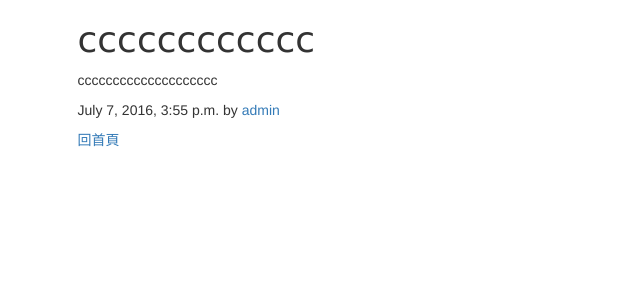
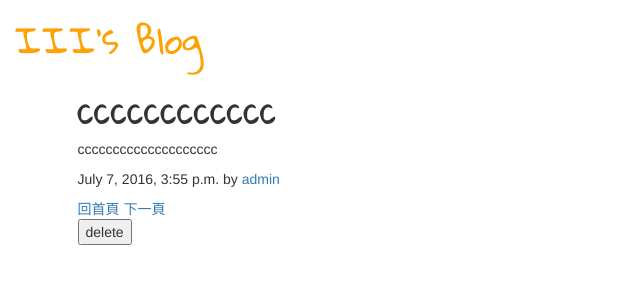
Before and after one commit to chho33/Django-test, a Django app: page /blog/21 in a window 1280 px wide. Shown: the top 300 px of the page, without its empty margins (0-640 px from the left). Run offline with Django 3.2, Linux system fonts and the light colour scheme; data comes from the database, SQL or seed files in the repository; both versions use the stored data as it was after the commit; some libraries are stand-ins or nearby versions.

Commit message:
hi ab102

```diff
--- /dev/null
+++ b/blog/templates/404.html
@@ -0,0 +1 @@
+forbidden
--- /dev/null
+++ b/blog/templates/blog/base.html
@@ -0,0 +1,18 @@
+{% load staticfiles %}
+<html>
+    <head>
+        <title>III's blog</title>
+        <link rel="stylesheet" href="https://maxcdn.bootstrapcdn.com/bootstrap/3.3.5/css/bootstrap.min.css">
+        <link rel="stylesheet" href="https://maxcdn.bootstrapcdn.com/bootstrap/3.3.5/css/bootstrap-theme.min.css">
+		<link href="http://fonts.googleapis.com/css?family=Gloria+Hallelujah&effect=neon&subset=latin,latin-ext" rel="stylesheet" type="text/css">
+        <!--<link rel="stylesheet" href="/static/css/blog.css">-->
+        <link rel="stylesheet" href="{% static 'css/blog.css' %}">
+    </head>
+    <body>
+        <div>
+            <h1><a href="" class="font-effect-neon">III's Blog</a></h1>
+        </div>
+        {% block content %} {% endblock %}
+        <script src="https://maxcdn.bootstrapcdn.com/bootstrap/3.3.5/js/bootstrap.min.js" ></script>
+    </body>
+</html>
--- a/blog/templates/blog/post_record.html
+++ b/blog/templates/blog/post_record.html
@@ -1,13 +1,5 @@
-{% load staticfiles %}
-<html>
-    <head>
-        <title>III's blog</title>
-        <link rel="stylesheet" href="//maxcdn.bootstrapcdn.com/bootstrap/3.3.5/css/bootstrap.min.css">
-        <link rel="stylesheet" href="//maxcdn.bootstrapcdn.com/bootstrap/3.3.5/css/bootstrap-theme.min.css">
-        <link href="http://fonts.googleapis.com/css?family=Lobster&subset=latin,latin-ext" rel="stylesheet" type="text/css">
-        <link rel="stylesheet" href="{% static 'css/blog.css'  %}">
-    </head>
-    <body>
+{% extends 'blog/base.html' %}
+{% block content %}
 <div class="container">
 
   <div class="blog-header">
@@ -21,10 +13,12 @@
         </p>
         <p class="blog-post-meta">{{ post.created_date }} by <a href="#">{{ post.author }}</a></p>
         <a href="/blog/" "email me">回首頁</a>
+        <a href="/blog/{{ next_post.id }}" "email me">下一頁</a>
+        <form action="/blog/delete/{{ post.id }}" method="post">
+        	<input type="submit" value="delete">
+        </form>
       </div>
     </div>
   </div>
 </div>
-
-    </body>
-</html>
+{% endblock %}
--- a/blog/urls.py
+++ b/blog/urls.py
@@ -5,5 +5,6 @@ urlpatterns = [
     url(r'^$', views.post_list, name="post_list"),
     url(r'^(?P<key>\d+)',views.post_record, name='post_record'),
     url(r'^add_record', views.add_record, name="add_record"),
+    url(r'^delete/(\d+)', views.delete_record, name="delete_record"),
 
 ]
--- a/blog/views.py
+++ b/blog/views.py
@@ -34,7 +34,53 @@ def add_record(request):
 			post.author = me
 			post.save()
 		return redirect('/blog')
+'''
+def post_record(request,key):
+    posts = Post.objects.filter(id__gte=key)[:2]
+    post = posts[0]
+    next_post = posts[1]
+    return render(request, 'blog/post_record.html', locals())
 
+# not that correct but works
 def post_record(request,key):
-	post = Post.objects.get(id = key)
-	return render(request, 'blog/post_record.html', locals())
+    posts = Post.objects.filter(id__gte=key)
+    post = posts[0]
+    try:
+        next_post = posts[1]
+    except IndexError:
+        next_post = post
+    return render(request, 'blog/post_record.html', locals())
+'''
+'''
+# correct but little slower
+def post_record(request,key):
+    posts = Post.objects.filter(id__gte=key)[:2]
+    post = posts[0]
+    post_max = Post.objects.order_by('id').last()
+    id_max = post_max.id
+    if post.id == id_max:
+        next_post = post
+    else:
+        next_post = posts[1]
+    return render(request, 'blog/post_record.html', locals())
+'''
+
+# correct
+def post_record(request,key):
+    posts = Post.objects.filter(id__gte=key)[:2]
+    if len(posts) == 1:
+       post = posts[0]
+       next_post = post
+    else:
+       post = posts[0]
+       next_post = posts[1]
+    return render(request, 'blog/post_record.html', locals())
+
+@csrf_exempt
+def delete_record(request,id):
+    if request.method == 'POST':
+    #if request.POST:
+        Post.objects.filter(id = id).delete()
+        return redirect('/blog')
+    else:
+        return render(request,'404.html')
```
Also changed, not shown: blog/templates/blog/post_list.html (+4 -18 lines), blog/models.py (line endings or trailing spaces), db.sqlite3, 3 other files. Lines whose indentation alone changed are shown as unchanged.
